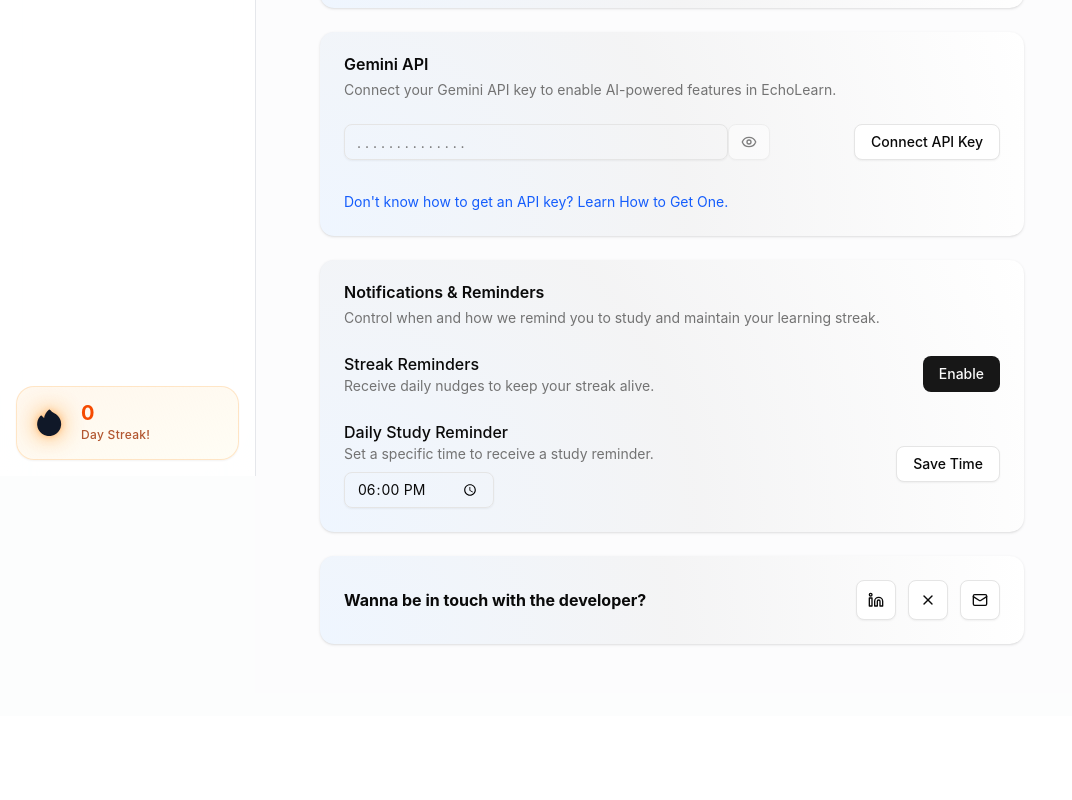
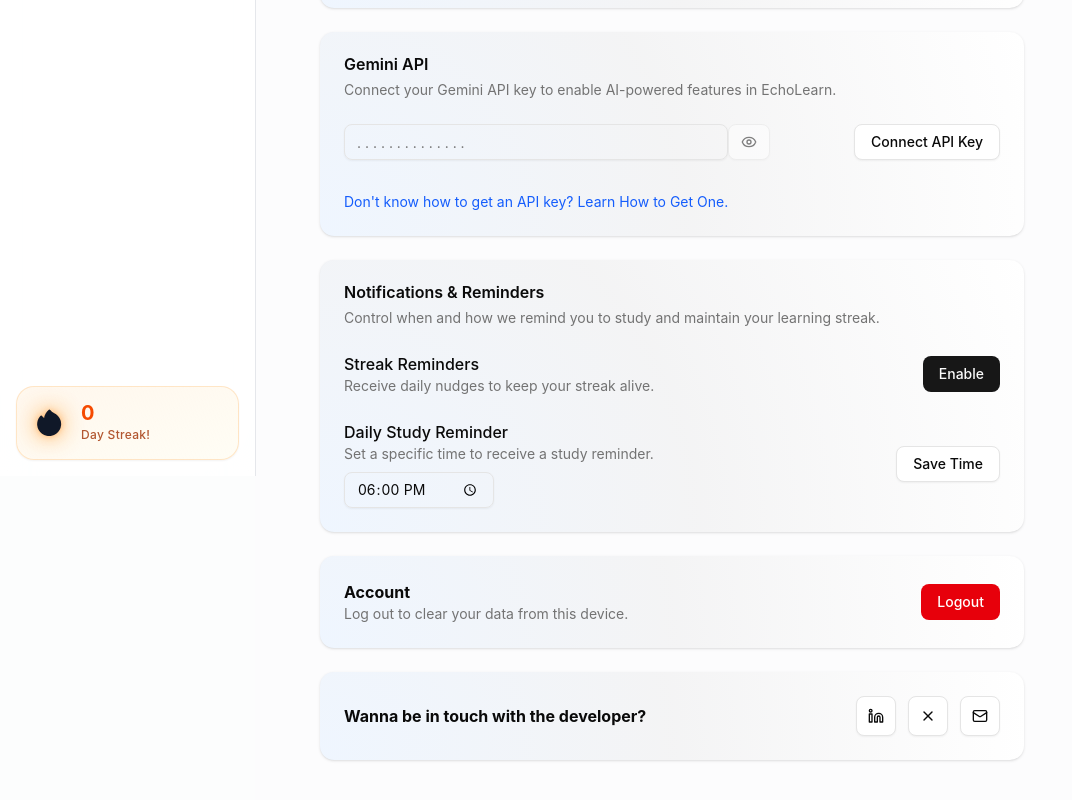
Before and after one commit to gosag/Gosa-s_StudyAi, a React (Vite) app in the folder client/: page /settings in a window 1280 px wide. Shown: the part 324-1124 px from the top of the page, without its empty margins (0-1072 px from the left). Before the commit the page ends 1040 px from the top, so only its background shows below. Built offline with nearby package versions, Linux system fonts and the light colour scheme; no server answers; sample sign-in values are in the browser's storage.

Commit message:
style: add account section with logout functionality in Settings component

```diff
--- a/client/src/components/setting.tsx
+++ b/client/src/components/setting.tsx
@@ -241,6 +241,18 @@ const connectAPIKey=async ()=>{
           {updateStatus && <p className="text-sm text-muted-foreground text-center">{updateStatus}</p>}
         </Card>
         <Card className="p-5 sm:p-6 flex flex-col sm:flex-row items-center justify-between gap-4 bg-[radial-gradient(circle_at_bottom_left,var(--color-blue-50),var(--color-zinc-100),var(--color-white))] dark:bg-[radial-gradient(ellipse_at_bottom_left,var(--color-zinc-800),var(--color-zinc-900),var(--color-zinc-950))] border-none">
+            <div>
+              <p className="font-bold text-center sm:text-left">Account</p>
+              <p className="text-sm text-muted-foreground text-center sm:text-left">Log out to clear your data from this device.</p>
+            </div>
+            <Button variant="destructive" className="hover:scale-[103%] transition-all duration-200" onClick={() => {
+              localStorage.clear();
+              window.location.href = "/login";
+            }}>
+              Logout
+            </Button>
+        </Card>
+        <Card className="p-5 sm:p-6 flex flex-col sm:flex-row items-center justify-between gap-4 bg-[radial-gradient(circle_at_bottom_left,var(--color-blue-50),var(--color-zinc-100),var(--color-white))] dark:bg-[radial-gradient(ellipse_at_bottom_left,var(--color-zinc-800),var(--color-zinc-900),var(--color-zinc-950))] border-none">
             <p className="font-bold text-center sm:text-left">Wanna be in touch with the developer?</p>
             <div className="flex gap-3">
               <Button variant="outline" className="w-10 h-10 p-0" asChild>
```
